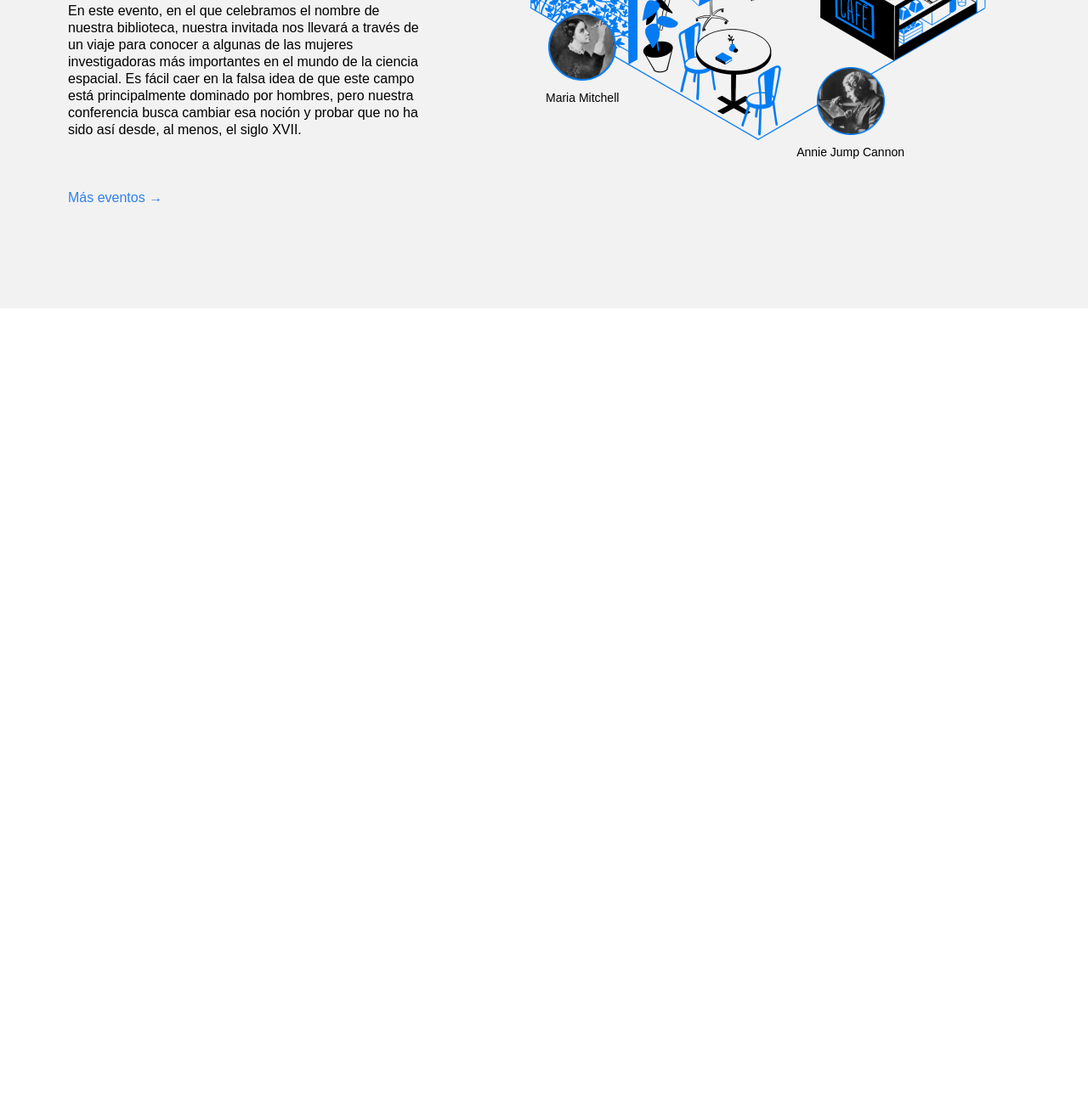
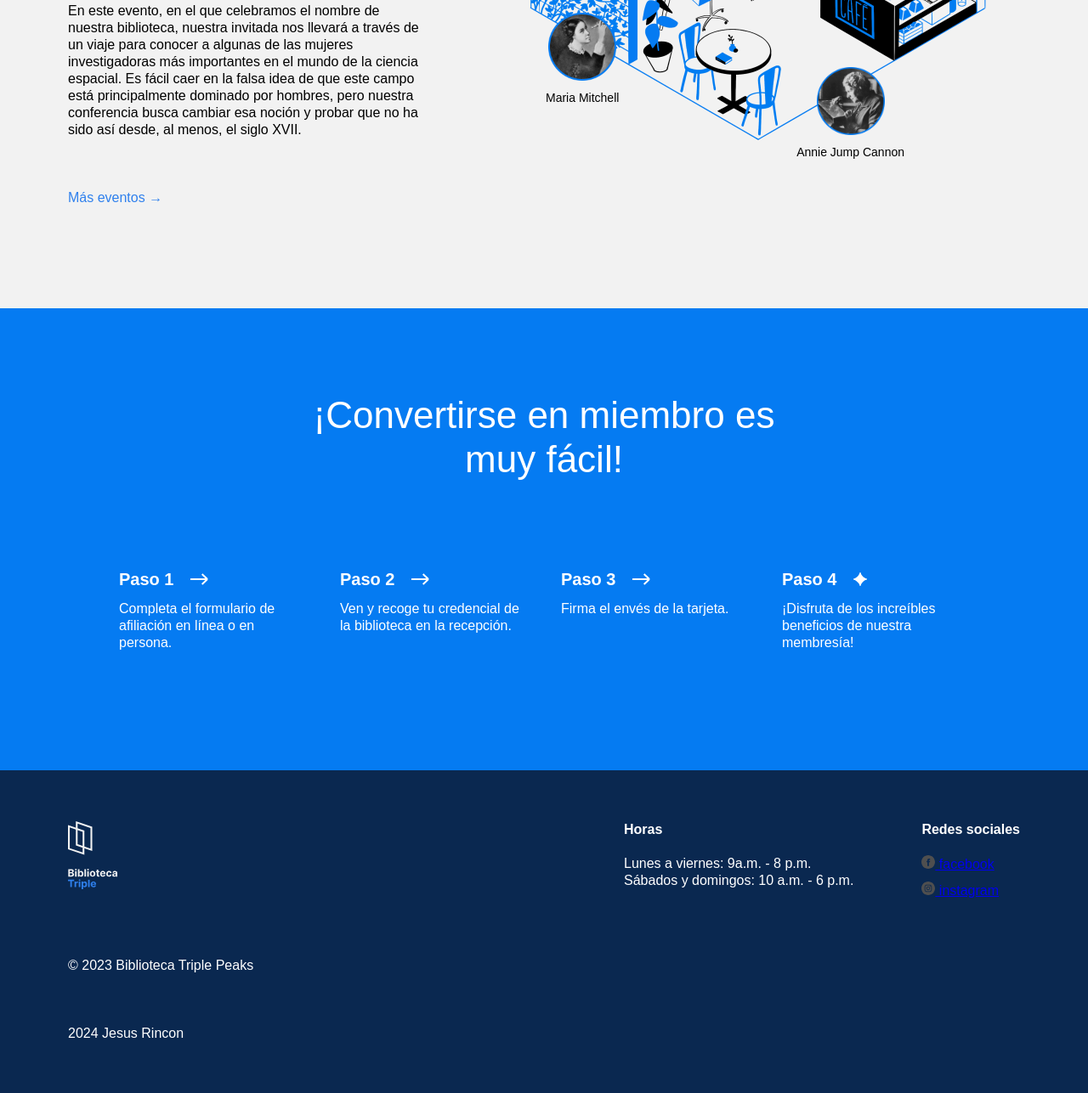
Before and after one commit to gruposupernova23-del/web_project_library_es, a plain HTML site: page index.html in a window 1280 px wide. Shown: the part 2591-3878 px from the top of the page at 85% size. Before the commit the page ends 2954 px from the top, so only its background shows below. Drawn offline with Linux system fonts and the light colour scheme.

Commit message:
Fin Proyecto 3 - Sprint 3 completado

```diff
--- a/index.html
+++ b/index.html
@@ -189,7 +189,108 @@
             </div>
           </div>
         </section>
+        <section class="membership">
+          <h2 class="membership__title">
+            ¡Convertirse en miembro es muy fácil!
+          </h2>
+          <ul class="membership__steps">
+            <li class="step">
+              <h3 class="step__title">
+                Paso 1
+                <img
+                  src="./images/icon_step_forward.svg"
+                  alt="icon forward"
+                  class="step__icon"
+                />
+              </h3>
+              <p class="step__description">
+                Completa el formulario de afiliación en línea o en persona.
+              </p>
+            </li>
+            <li class="step">
+              <h3 class="step__title">
+                Paso 2
+                <img
+                  src="./images/icon_step_forward.svg"
+                  alt="icon forward"
+                  class="step__icon"
+                />
+              </h3>
+              <p class="step__description">
+                Ven y recoge tu credencial de la biblioteca en la recepción.
+              </p>
+            </li>
+            <li class="step">
+              <h3 class="step__title">
+                Paso 3
+                <img
+                  src="./images/icon_step_forward.svg"
+                  alt="icon forward"
+                  class="step__icon"
+                />
+              </h3>
+              <p class="step__description">Firma el envés de la tarjeta.</p>
+            </li>
+            <li class="step">
+              <h3 class="step__title">
+                Paso 4
+                <img
+                  src="./images/icon_step_finish.svg"
+                  alt="icon finish"
+                  class="step__icon"
+                />
+              </h3>
+              <p class="step__description">
+                ¡Disfruta de los increíbles beneficios de nuestra membresía!
+              </p>
+            </li>
+          </ul>
+        </section>
       </main>
+
+      <footer class="footer">
+        <div class="footer__columns">
+          <div class="footer__column">
+            <img
+              src="./images/logo_white.svg"
+              alt="Biblioteca Triple Peaks"
+              class="footer__logo"
+            />
+            <p class="footer__copyright">© 2023 Biblioteca Triple Peaks</p>
+          </div>
+          <div class="footer__column footer__columns_content_hours">
+            <h3 class="footer__column-heading">Horas</h3>
+            <p>Lunes a viernes: 9a.m. - 8 p.m.</p>
+            <p>Sábados y domingos: 10 a.m. - 6 p.m.</p>
+          </div>
+          <div class="footer__column footer__column_content_social">
+            <h3 class="footer__column-heading">Redes sociales</h3>
+            <ul class="footer__list">
+              <li class="footer__list-item">
+                <a class="footer__social-link" href="#">
+                  <img
+                    src="./images/facebook_white.svg"
+                    alt="facebook"
+                    class="footer_social-icom"
+                  />
+                  facebook
+                </a>
+                <li class="footer__list-item">
+                  <a class="footer__social-link" href="#">
+                    <img
+                     src="./images/instagram_white.svg"
+                     alt="Instagram"
+                     class="footer__social-icon"
+                     />
+                     instagram
+                  </a>
+                </li>
+              </li>
+            </ul>
+          </div>
+        </div>
+        <p class="footer__copyright">2024 Jesus Rincon</p>
+      </footer>
     </div>
   </body>
 </html>
--- a/styles/style.css
+++ b/styles/style.css
@@ -317,3 +317,134 @@
   font-size: 14px;
   margin: 0;
 }
+
+.membership {
+  padding: 100px 0 140px;
+  background-color: #057bf2;
+  color: #ffffff;
+}
+
+.membership__title {
+  max-width: 574px;
+  margin: 0 auto;
+  text-align: center;
+  font-size: 44px;
+  font-weight: 500;
+  line-height: 52px;
+}
+
+.membership__steps {
+  list-style-type: none;
+  padding: 0;
+  margin: 100px 0 0;
+  display: flex;
+  justify-content: center;
+  gap: 40px;
+}
+
+.step {
+  flex-basis: 220px;
+}
+
+.step__title {
+  margin: 0;
+  font-size: 20px;
+  line-height: 30px;
+  font-weight: 700;
+  display: flex;
+  align-items: center;
+}
+
+.step__icon {
+  margin-left: 20px;
+}
+
+.step__description {
+  margin: 10px 0 0;
+}
+
+/* ========= FOOTER ========= */
+.footer {
+  background-color: #0a2850;
+  color: #ffffff;
+  font-size: 16px;
+  line-height: 20px;
+  padding: 60px 80px;
+}
+
+/* ========= FOOTER COLUMNS ========= */
+.footer__columns {
+  display: flex;
+  align-items: flex-start;
+}
+
+/* ========= FOOTER COLUMN ========= */
+.footer__column {
+  display: flex;
+  flex-direction: column;
+}
+
+/* Primera columna a la izquierda */
+.footer__column:first-child {
+  margin-right: auto;
+}
+
+/* Separación entre columnas */
+.footer__column:not(:first-child) {
+  margin-left: 80px;
+}
+
+/* ========= LOGO ========= */
+.footer__logo {
+  width: 58px;
+  height: 80px;
+  margin-bottom: 20px;
+}
+
+/* ========= HEADINGS ========= */
+.footer__column-heading {
+  margin: 0 0 20px;
+  font-size: 16px;
+  line-height: 20px;
+}
+
+/* ========= HOURS ========= */
+.footer__column_content_hours p {
+  margin: 0 0 16px;
+  font-size: 16px;
+  line-height: 20px;
+}
+
+/* ========= SOCIAL LIST ========= */
+.footer__list {
+  list-style: none;
+  padding: 0;
+  margin: 0;
+}
+
+.footer__list-item {
+  margin-bottom: 10px;
+}
+
+.footer__column-link {
+  display: flex;
+  align-items: center;
+  gap: 10px;
+  color: #ffffff;
+  text-decoration: none;
+  font-size: 16px;
+  line-height: 20px;
+}
+
+/* ========= SOCIAL ICON ========= */
+.footer__social-icon {
+  width: 16px;
+  height: 16px;
+}
+
+/* ========= COPYRIGHT ========= */
+.footer__copyright {
+  margin-top: 60px;
+  font-size: 16px;
+  line-height: 20px;
+}
```
